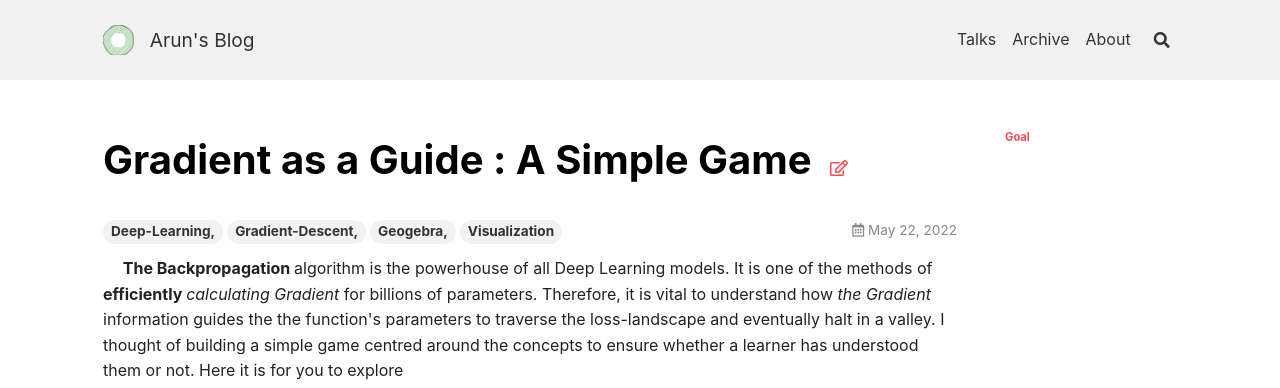
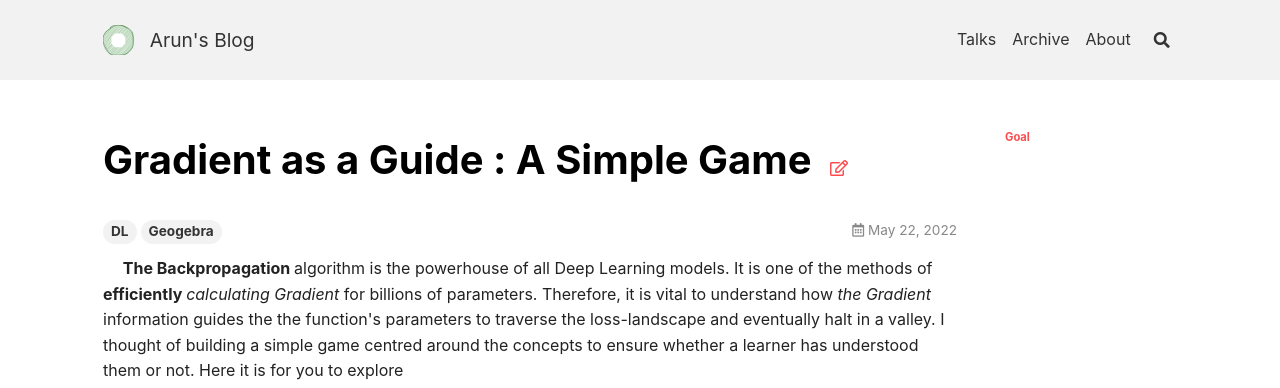
Before and after one commit to Arunprakash-A/Arunprakash-a.github.io, a Jekyll site: the page built from _posts/2022-05-22-Gradient-as-a-Guide.html, in a window 1280 px wide and 900 px high, cut to the strip 0-388 px from the top of the window. Built offline with Jekyll 4.4.1, drawn with Linux system fonts in a browser that asks for light colours; nearby versions of some CDN libraries; a script that is not in the unit is left out; comment, search, counter and statistics services are not loaded.

Commit message:
Update 2022-05-22-Gradient-as-a-Guide.html

```diff
--- a/_posts/2022-05-22-Gradient-as-a-Guide.html
+++ b/_posts/2022-05-22-Gradient-as-a-Guide.html
@@ -3,7 +3,7 @@ layout: page
 keywords: "Deep-Learning, Geogebra, Visualization"
 title: "Gradient as a Guide : A Simple Game "
 date: 2022-05-22
-tags: Deep-Learning, Gradient-Descent, Geogebra, Visualization
+tags: DL Geogebra
 key: "GGSG0522"
 comment: true
 ---
```
